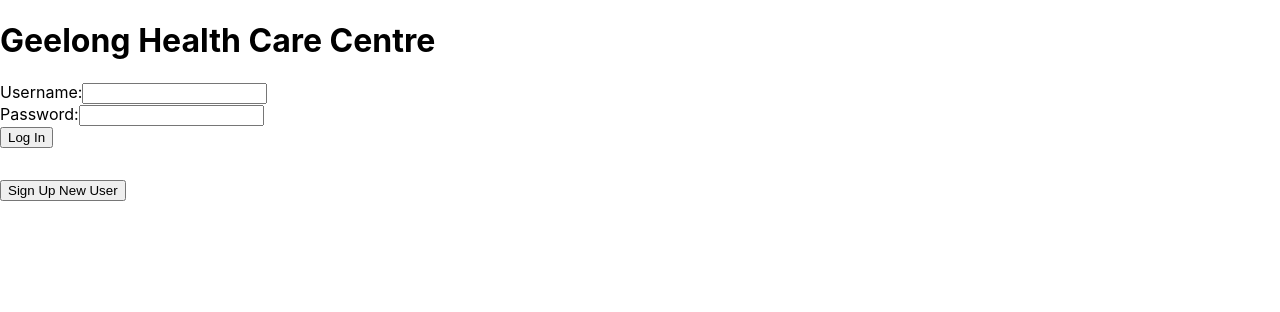
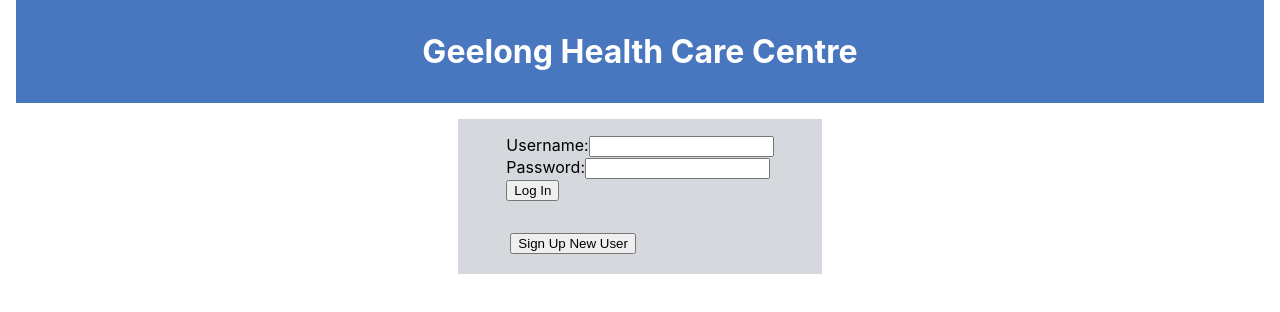
Before and after one commit to alexdriedger/swen90016, a React (Create React App) app: page / in a window 1280 px wide. Shown: the top 312 px of the page. Built offline with nearby package versions, Linux system fonts and the light colour scheme.

Commit message:
Made visual changes and fixed incorrect page routing

```diff
--- a/src/App.js
+++ b/src/App.js
@@ -176,6 +176,7 @@ class App extends React.Component {
     return (
       <div className="LoginScreen">
       <h1>Geelong Health Care Centre</h1>
+      <div className="formWrap">
         <form
           onSubmit={event => {
             this.setState({ activeUser: 0 });
@@ -245,6 +246,7 @@ class App extends React.Component {
             Sign Up New User
           </button>
         </div>
+        </div>
       </div>
     );
   };
@@ -253,6 +255,7 @@ class App extends React.Component {
     return (
       <div>
         <h1>Create a new user</h1>
+        <div className="formWrap">
         <form
           onSubmit={event => {
             event.preventDefault();
@@ -339,6 +342,7 @@ class App extends React.Component {
           </div>
           <input type="submit" value="Register" />
         </form>
+        </div>
       </div>
     );
   };
@@ -403,6 +407,7 @@ class App extends React.Component {
     return (
       <div>
         <h1>Add a new Health Care Professional</h1>
+        <div className="formWrap">
         <form
           onSubmit={event => {
             event.preventDefault();
@@ -416,7 +421,7 @@ class App extends React.Component {
                   price: this.state.newDocPrice
                 }
               ],
-              screen: "homeScreen",
+              screen: "adminScreen",
               newUserName: "",
               newDocType: "",
               newUserEmail: "",
@@ -481,6 +486,7 @@ class App extends React.Component {
           </div>
           <input type="submit" value="Register" />
         </form>
+        </div>
       </div>
     );
   };
@@ -505,6 +511,7 @@ class App extends React.Component {
     return (
       <div>
       <h1>Welcome, {curName}</h1>
+      <div className="formWrap">
         <div>
           <button
             onClick={() => {
@@ -520,10 +527,11 @@ class App extends React.Component {
               this.setState({ screen: "bookAppointment" });
             }}
           >
-            Book an Apppointment!
+            Book An Apppointment
           </button>
         </div>
         {editApp}
+        </div>
       </div>
     );
   };
@@ -533,6 +541,7 @@ class App extends React.Component {
 	return (
       <div>
       <h1>Edit Appointment</h1>
+      <div className="formWrap">
         <form
           onSubmit={e => {
             e.preventDefault();
@@ -625,15 +634,16 @@ class App extends React.Component {
               Comments
               <input
                 type="text"
-                value=""
-                onChange={event =>
+                value={this.state.createBookingComments}
+                onChange={event => {
                   this.setState({ createBookingComments: event.target.value })
-                }
+              }}
               />
             </label>
           </div>
           <input type="submit" value="Book Appointment" />
         </form>
+        </div>
 		<WeekCalendar
             firstDay={this.state.calendarDisplayWeek}
             startTime={moment({ h: 9, m: 0 })}
@@ -745,6 +755,7 @@ class App extends React.Component {
     return (
       <div>
         <h1>Edit User Details</h1>
+        <div className="formWrap">
         <form
           onSubmit={event => {
             event.preventDefault();
@@ -844,6 +855,7 @@ class App extends React.Component {
           </div>
           <input type="submit" value="Save" />
         </form>
+        </div>
       </div>
     );
   };
@@ -866,6 +878,7 @@ class App extends React.Component {
 	return (
       <div>
       <h1>Edit Appointment</h1>
+      <div className="formWrap">
         <form
           onSubmit={e => {
             e.preventDefault();
@@ -956,6 +969,7 @@ class App extends React.Component {
           </div>
           <input type="submit" value="Save Appointment" />
         </form>
+        </div>
 		<WeekCalendar
             firstDay={this.state.calendarDisplayWeek}
             startTime={moment({ h: 9, m: 0 })}
--- a/src/index.css
+++ b/src/index.css
@@ -1,14 +1,40 @@
+* {
+    margin:0;
+}
+
 body {
-  margin: 0;
-  padding: 0;
-  font-family: -apple-system, BlinkMacSystemFont, "Segoe UI", "Roboto", "Oxygen",
+    text-align: center;
+    margin: 0;
+    padding: 0em 1em;
+    font-family: -apple-system, BlinkMacSystemFont, "Segoe UI", "Roboto", "Oxygen",
     "Ubuntu", "Cantarell", "Fira Sans", "Droid Sans", "Helvetica Neue",
     sans-serif;
-  -webkit-font-smoothing: antialiased;
-  -moz-osx-font-smoothing: grayscale;
+    -webkit-font-smoothing: antialiased;
+    -moz-osx-font-smoothing: grayscale;
 }
 
+h1 {
+    padding: 1em 0em;
+    background-color: #4876bf;
+    color: white;
+}
+
+.formWrap {
+    text-align: left;
+    display: inline-block;
+    margin: 0 auto;
+    margin-top: 1em;
+    margin-bottom: 1em;
+    padding: 1em 3em;
+    background-color: #D5D9DE;
+}
+
+button {
+    margin: 0.3em;
+}
+
+
 code {
-  font-family: source-code-pro, Menlo, Monaco, Consolas, "Courier New",
+    font-family: source-code-pro, Menlo, Monaco, Consolas, "Courier New",
     monospace;
 }
```
